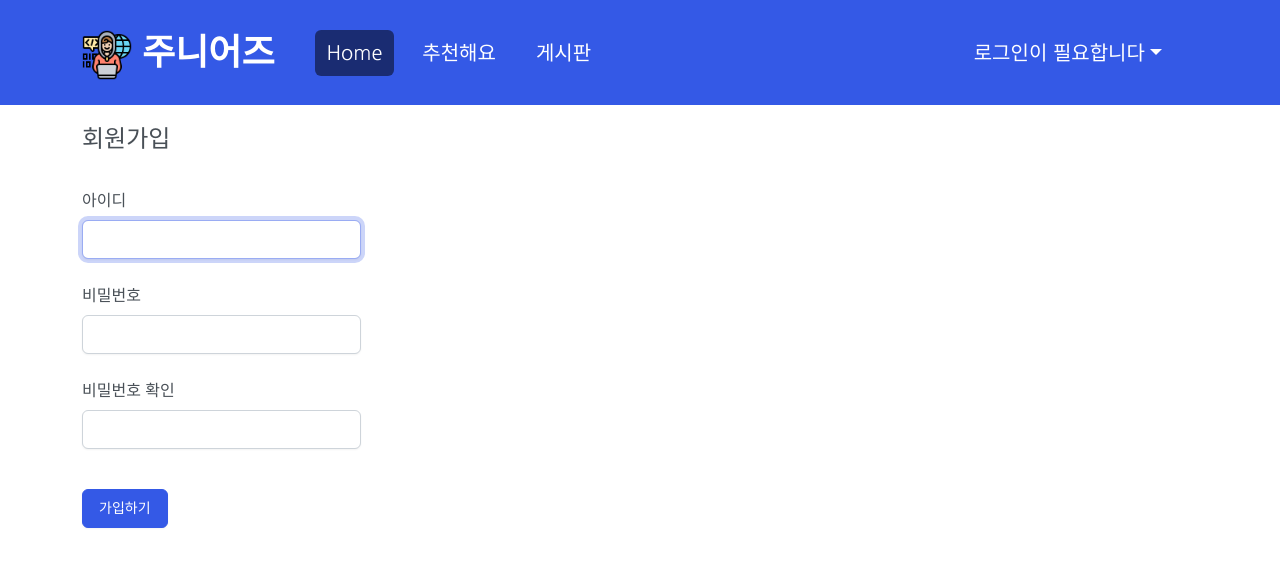
After one commit to pirate-turtle/juniors, a Django app: page /auth/join/ in a window 1280 px wide. The commit adds this page. Shown: the top 567 px of the page. Run offline with Django 3.2, Linux system fonts and the light colour scheme; some libraries are stand-ins or nearby versions.

Commit message:
인증 기능 추가 - 회원가입 - 로그인 - 로그아웃 - 비밀번호 변경

```diff
--- a/site4programmers/settings.py
+++ b/site4programmers/settings.py
@@ -133,3 +133,7 @@ MEDIA_ROOT = BASE_DIR / 'media'
 # https://docs.djangoproject.com/en/3.2/ref/settings/#default-auto-field
 
 DEFAULT_AUTO_FIELD = 'django.db.models.BigAutoField'
+
+LOGIN_URL = '/auth/login'   # 설정하지 않으면 기본적으로 accounts/login으로 연결됨
+LOGIN_REDIRECT_URL = '/'    # next 파라미터가 설정되지 않은 경우 홈 화면으로 리다이렉트되도록 설정
+LOGOUT_REDIRECT_URL = '/'   # 로그아웃 페이지를 따로 두지 않고 홈 화면으로 리다이렉트되도록 설정
--- a/site4programmers/urls.py
+++ b/site4programmers/urls.py
@@ -2,10 +2,13 @@ from django.contrib import admin
 from django.urls import path, include
 from django.conf import settings
 from django.conf.urls.static import static
-from site4programmers.views import HomeView
+from site4programmers.views import HomeView, UserJoinView, UserJoinCompleteView
 
 urlpatterns = [
     path('admin/', admin.site.urls),
+    path('auth/', include('django.contrib.auth.urls')),
+    path('auth/join/', UserJoinView.as_view(), name='join'),
+    path('auth/join/done/', UserJoinCompleteView.as_view(), name='join_done'),
     path('', HomeView.as_view()),
     path('recommend/', include('reference_recommend.urls'))
 ] + static(settings.MEDIA_URL, document_root=settings.MEDIA_ROOT)
--- a/site4programmers/views.py
+++ b/site4programmers/views.py
@@ -1,4 +1,32 @@
 from django.views.generic import TemplateView
+
+from django.views.generic import CreateView
+from django.contrib.auth.forms import UserCreationForm
+from django.urls import reverse_lazy
+
+from django.contrib.auth import authenticate, login
+
 
 class HomeView(TemplateView):
     template_name='home.html'
+
+
+class UserJoinView(CreateView):
+    template_name = 'registration/join.html'
+    form_class = UserCreationForm
+    success_url = reverse_lazy('join_done')
+
+    def form_valid(self, form):
+        # 가입한 유저를 DB에 등록하기 위해 부모 함수 호출
+        response = super().form_valid(form)
+
+        username = form.cleaned_data['username']
+        password = form.cleaned_data['password1']
+        user = authenticate(self.request, username=username, password=password)
+        login(self.request, user)
+
+        return response
+
+
+class UserJoinCompleteView(TemplateView):
+    template_name = 'registration/join_done.html'
--- a/templates/base.html
+++ b/templates/base.html
@@ -28,23 +28,31 @@
               <span class="visually-hidden">(current)</span>
             </a>
           </li>
-          <li class="nav-item dropdown">
-            <a class="nav-link dropdown-toggle" data-bs-toggle="dropdown" href="#" role="button" aria-haspopup="true" aria-expanded="false">추천이요👍</a>
-            <div class="dropdown-menu">
-              <a class="dropdown-item" href="{% url 'recommend:link_list' %}">자료 링크</a>
-              <a class="dropdown-item disabled" href="#">도서 (개발중)</a>
-            </div>
+          <li class="nav-item">
+            <a class="nav-link" href="{% url 'recommend:link_list' %}">추천해요</a>
           </li>
+          <li class="nav-item">
+            <a class="nav-link" href="#">게시판</a>
           </li>
-          {% comment %} <li class="nav-item">
-            <a class="nav-link" href="#">게시판</a>
-          </li> {% endcomment %}
 
         </ul>
-        {% comment %} <form class="d-flex">
-          <input class="form-control me-sm-2" type="search" placeholder="Search">
-          <button class="btn btn-secondary my-2 my-sm-0" type="submit">Search</button>
-        </form> {% endcomment %}
+        <ul class="navbar-nav">
+          <li class="nav-item dropdown">
+            {% if user.is_active %}
+            <a class="nav-link dropdown-toggle" data-bs-toggle="dropdown" href="#" role="button" aria-haspopup="true" aria-expanded="false">👨‍💻{{ user.get_username }}</a>
+            <div class="dropdown-menu">
+              <a class="dropdown-item" href="{% url 'password_change' %}">비밀번호 변경</a>
+              <a class="dropdown-item" href="{% url 'logout' %}">로그아웃</a>
+            </div>
+            {% else %}
+            <a class="nav-link dropdown-toggle" data-bs-toggle="dropdown" href="#" role="button" aria-haspopup="true" aria-expanded="false">로그인이 필요합니다</a>
+            <div class="dropdown-menu">
+              <a class="dropdown-item" href="{% url 'join' %}">회원가입</a>
+              <a class="dropdown-item" href="{% url 'login' %}">로그인</a>
+            </div>
+            {% endif %}
+          </li>
+        </ul>
       </div>
     </nav>
   </div>
--- /dev/null
+++ b/templates/registration/join.html
@@ -0,0 +1,34 @@
+{% extends 'base.html' %}
+{% block title %}회원가입{% endblock title %}
+{% block content %}
+
+{% if form.errors %}
+    <div class="alert alert-danger">
+        {{ form.errors }}
+    </div>
+{% endif %}
+
+<form action="." method="post">{% csrf_token %}
+    <fieldset>
+      <legend>회원가입</legend>
+    <div class="row-cols-lg-4 mb-3">
+        <div class="form-group">
+            <label for="username" class="form-label mt-4">아이디</label>
+            <input type="text" class="form-control" name="username" id="username"
+                value="{{ form.username.value|default_if_none:'' }}" autofocus />
+
+            <label for="password1" class="form-label mt-4">비밀번호</label>
+            <input type="password" class="form-control" name="password1" id="password1"
+                value="{{ form.password1.value|default_if_none:'' }}" />
+
+            <label for="password2" class="form-label mt-4">비밀번호 확인</label>
+            <input type="password" class="form-control" name="password2" id="password2"
+                value="{{ form.password2.value|default_if_none:'' }}" />
+        </div>
+    </div>
+      <br/>
+      <button type="submit" class="btn btn-primary">가입하기</button>
+    </fieldset>
+  </form>
+
+{% endblock content %}
```
Also changed, not shown: templates/registration/join_done.html (added, +13 -0 lines), templates/registration/login.html (added, +34 -0 lines), templates/registration/password_change_done.html (added, +13 -0 lines), templates/registration/password_change_form.html (added, +34 -0 lines).
